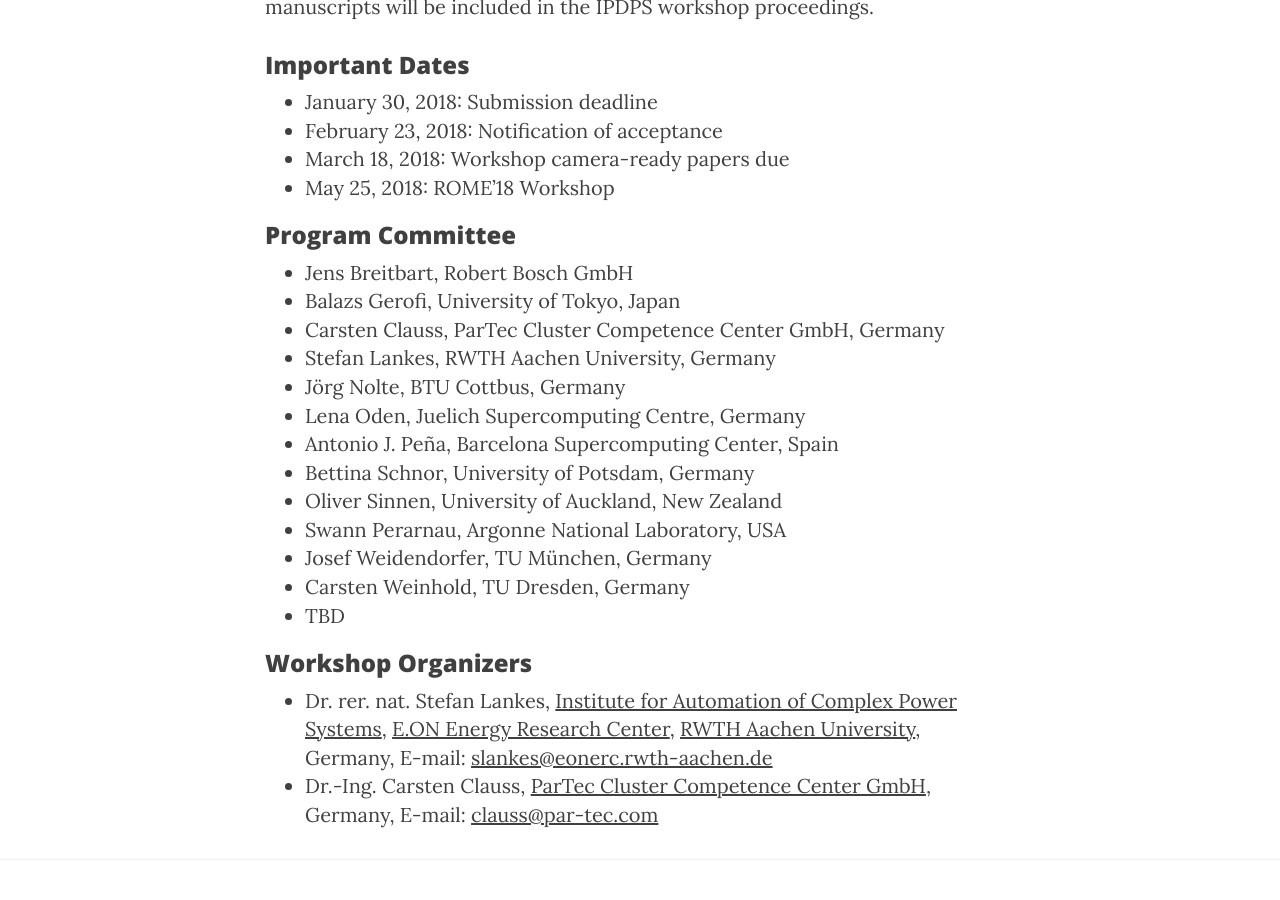
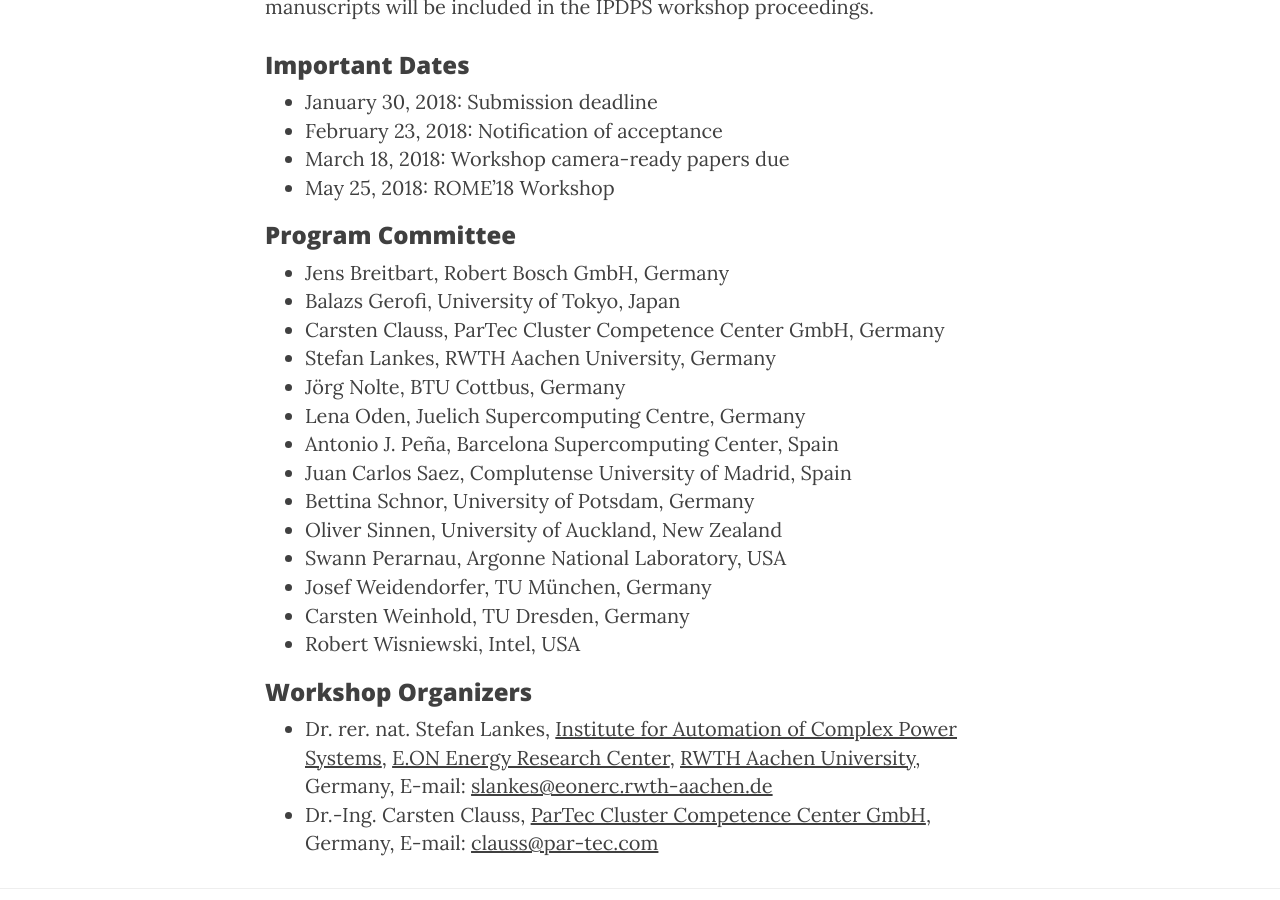
Before and after one commit to WROME/wrome.github.io, a Jekyll site: the page built from vancouver2018.md, in a window 1280 px wide and 900 px high, scrolled down 2863 px. Built offline with Jekyll 4.4.1, drawn with Linux system fonts in a browser that asks for light colours; nearby versions of some CDN libraries.

Commit message:
extend list of PC members

```diff
--- a/vancouver2018.md
+++ b/vancouver2018.md
@@ -58,19 +58,20 @@
 
 ### Program Committee
 
-* Jens Breitbart, Robert Bosch GmbH
+* Jens Breitbart, Robert Bosch GmbH, Germany
 * Balazs Gerofi, University of Tokyo, Japan
 * Carsten Clauss, ParTec Cluster Competence Center GmbH, Germany
 * Stefan Lankes, RWTH Aachen University, Germany
 * Jörg Nolte, BTU Cottbus, Germany
 * Lena Oden, Juelich Supercomputing Centre, Germany
 * Antonio J. Peña, Barcelona Supercomputing Center, Spain
+* Juan Carlos Saez, Complutense University of Madrid, Spain
 * Bettina Schnor, University of Potsdam, Germany
 * Oliver Sinnen, University of Auckland, New Zealand
 * Swann Perarnau, Argonne National Laboratory, USA
 * Josef Weidendorfer, TU München, Germany
 * Carsten Weinhold, TU Dresden, Germany
-* TBD
+* Robert Wisniewski, Intel, USA
 
 ### Workshop Organizers
 
```
